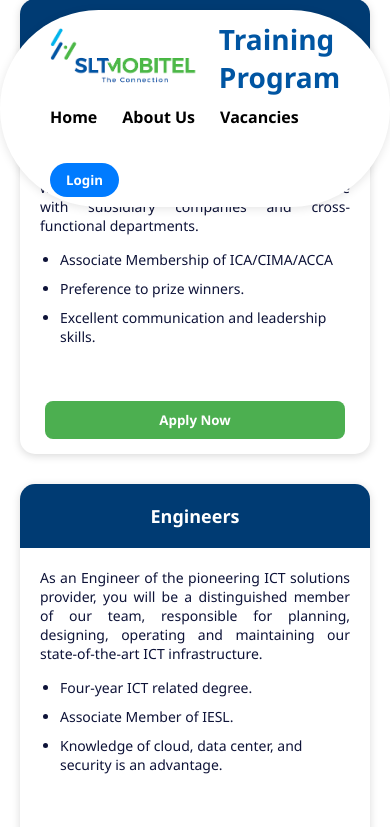
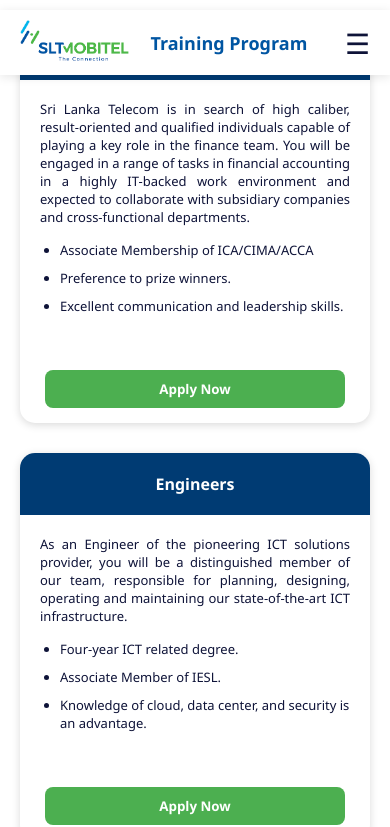
Before and after one commit to HimashaDewmini/SLT-MOBITEL--using-reactt, a React (Create React App) app in the folder frontend/: page / in a window 390 px wide. Shown: the top 827 px of the page. Built offline with nearby package versions, Linux system fonts and the light colour scheme.

Commit message:
responsive Navbar , Card component

```diff
--- a/frontend/src/components/Card/card.css
+++ b/frontend/src/components/Card/card.css
@@ -69,3 +69,30 @@
 .apply-btn:hover {
     background-color: #388E3C;
 }
+@media (max-width: 599px) {
+  .card {
+    flex: 1 1 100%;
+    max-width: 100%;
+  }
+
+  .card-body p,
+  .card-body ul {
+    font-size: 13px;
+  }
+
+  .card-header {
+    font-size: 16px;
+  }
+}
+
+@media (min-width: 600px) and (max-width: 899px) {
+  .card {
+    flex: 1 1 45%;
+  }
+}
+
+@media (min-width: 900px) {
+  .card {
+    flex: 1 1 22%;
+  }
+}
--- a/frontend/src/components/Navbar/navbar.css
+++ b/frontend/src/components/Navbar/navbar.css
@@ -12,6 +12,12 @@
     background-repeat: no-repeat;
     background-attachment: fixed;
     background-position: center;
+}
+.hamburger {
+  display: none;
+  font-size: 28px;
+  cursor: pointer;
+  margin-left: auto;
 }
 
 
@@ -93,3 +99,97 @@
 .home-content {
     padding-top: 100px;
 }
+/* Base styles already defined above... */
+
+@media (max-width: 992px) {
+  .navbar {
+    flex-direction: column;
+    align-items: flex-start;
+    padding: 15px 30px;
+    border-radius: 0;
+    max-width: 100%;
+    gap: 15px;
+  }
+
+  .nav-left {
+    width: 100%;
+    justify-content: space-between;
+  }
+
+  .program-title {
+    font-size: 22px;
+  }
+
+  .nav-links {
+    flex-direction: column;
+    align-items: flex-start;
+    width: 100%;
+    gap: 15px;
+  }
+
+  .nav-links a,
+  .nav-links button {
+    width: 100%;
+    text-align: left;
+    padding-left: 10px;
+  }
+}
+@media (max-width: 768px) {
+  .navbar {
+    flex-direction: column;
+    align-items: flex-start;
+    padding: 15px 20px;
+  }
+
+  .nav-left {
+    width: 100%;
+    display: flex;
+    align-items: center;
+  }
+
+  .hamburger {
+    display: block;
+    margin-left: auto;
+  }
+
+  .nav-links {
+    width: 100%;
+    display: none;
+    flex-direction: column;
+    gap: 10px;
+    margin-top: 10px;
+  }
+
+  .nav-links.show {
+    display: flex;
+  }
+
+  .nav-links.hide {
+    display: none;
+  }
+
+  .nav-links a,
+  .nav-links button {
+    width: 100%;
+    text-align: left;
+    padding: 10px;
+  }
+}
+@media (max-width: 576px) {
+  .logo {
+    height: 45px;
+  }
+
+  .program-title {
+    font-size: 18px;
+  }
+
+  .navbar {
+    padding: 10px 20px;
+  }
+
+  .nav-links button {
+    font-size: 14px;
+    padding: 6px 12px;
+  }
+}
--- a/frontend/src/components/Navbar/navbar.jsx
+++ b/frontend/src/components/Navbar/navbar.jsx
@@ -1,27 +1,35 @@
-
-import React from 'react';
+import React, { useState } from 'react';
 import './navbar.css';
 import logo from '../../assets/1.png';
 import { Link } from 'react-router-dom';
 
+function Navbar({ onLoginClick }) {
+  const [isMobileMenuOpen, setMobileMenuOpen] = useState(false);
 
+  const toggleMobileMenu = () => {
+    setMobileMenuOpen(!isMobileMenuOpen);
+  };
 
-function Navbar({ onLoginClick }) {
   return (
     <header className="navbar">
       <div className="nav-left">
         <img src={logo} alt="SLT Logo" className="logo" />
         <h1 className="program-title">Training Program</h1>
+        {/* Hamburger Icon */}
+        <div className="hamburger" onClick={toggleMobileMenu}>
+          ☰
+        </div>
       </div>
-      <nav className="nav-links">
 
-        <Link to="/mainhome">Home</Link>
-        <Link to="/about">About Us</Link>
-        <Link to="/vacancies">Vacancies</Link>
-        <button onClick={onLoginClick}>Login</button>
+      <nav className={`nav-links ${isMobileMenuOpen ? 'show' : 'hide'}`}>
+        <Link to="/mainhome" onClick={() => setMobileMenuOpen(false)}>Home</Link>
+        <Link to="/about" onClick={() => setMobileMenuOpen(false)}>About Us</Link>
+        <Link to="/vacancies" onClick={() => setMobileMenuOpen(false)}>Vacancies</Link>
+        <button onClick={() => {
+          onLoginClick();
+          setMobileMenuOpen(false);
+        }}>Login</button>
       </nav>
-
-
     </header>
   );
 }
--- a/frontend/src/pages/JobsForYou/AcceptedCV/AcceptedCV.css
+++ b/frontend/src/pages/JobsForYou/AcceptedCV/AcceptedCV.css
@@ -3,7 +3,6 @@
   flex: 1;
 }
 
-/* Sidebar */
 .sidebar {
   width: 320px;
   background-color: #0052a0;
```
